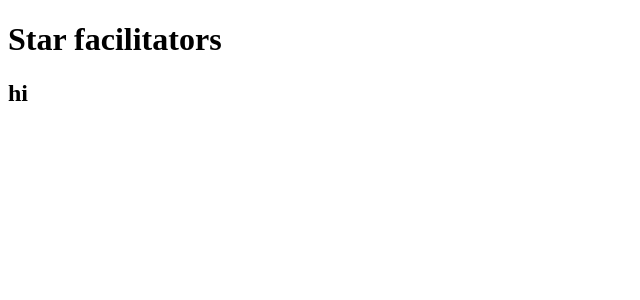
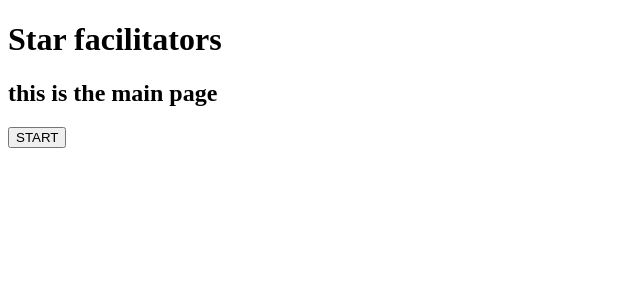
Before and after one commit to horoeka-2022/TEAM-READ-ONLY, a React app: page / in a window 1280 px wide. Shown: the top 300 px of the page, without its empty margins (0-640 px from the left). Built offline with nearby package versions, Linux system fonts and the light colour scheme; the HTML template or start-up script is replaced by a standard one.

Commit message:
main page set up

```diff
--- a/src/components/App.jsx
+++ b/src/components/App.jsx
@@ -1,17 +1,20 @@
 import React from 'react'
 import { Route, Routes } from 'react-router-dom'
+import Main from './main'
 
 // import continentData from '../../data/continents'
 
 function App() {
   return (
     <>
-      <div className="title">
-        <h1>Star facilitators</h1>
-      </div>
-      {/* This 'main' div is only for styling (so we can use flexbox) */}
-      <div className="main">
-        <h2 className="bg-blue-800">hi</h2>
+      <div className="flex justify-center">
+        <div className="flex-col">
+          <h1>Star facilitators</h1>
+          {/* This 'main' div is only for styling (so we can use flexbox) */}
+          <Routes>
+            <Route path="/" element={<Main />} />
+          </Routes>
+        </div>
       </div>
     </>
   )
--- /dev/null
+++ b/src/components/Main.jsx
@@ -0,0 +1,12 @@
+import React from 'react'
+
+function Main() {
+  return (
+    <>
+      <h2> this is the main page</h2>
+      <button>START</button>
+    </>
+  )
+}
+
+export default Main
```
Also changed, not shown: data/facilitators.js (+4 -4 lines), 2 other files (tests, documents, lock files or other folders).
